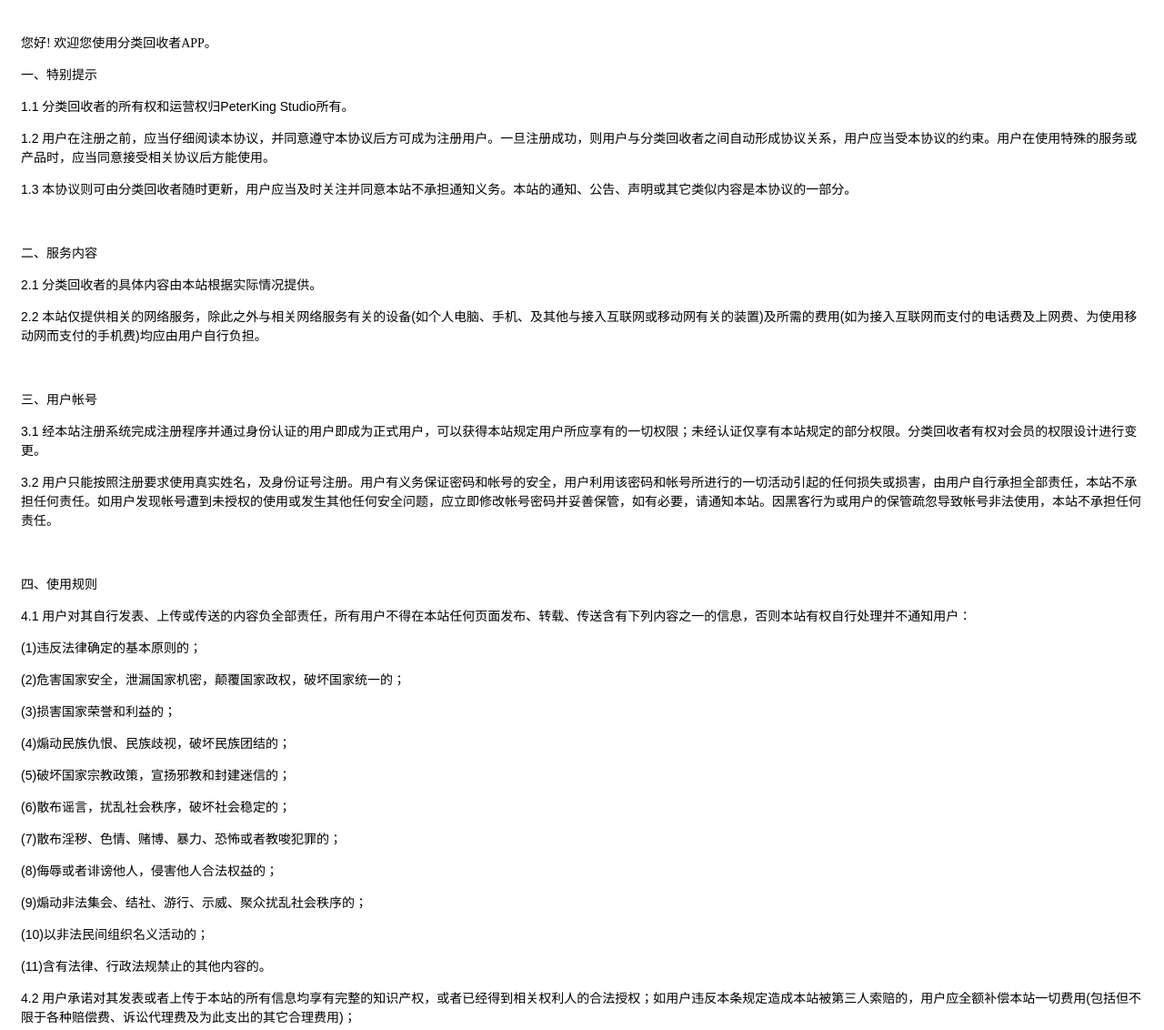
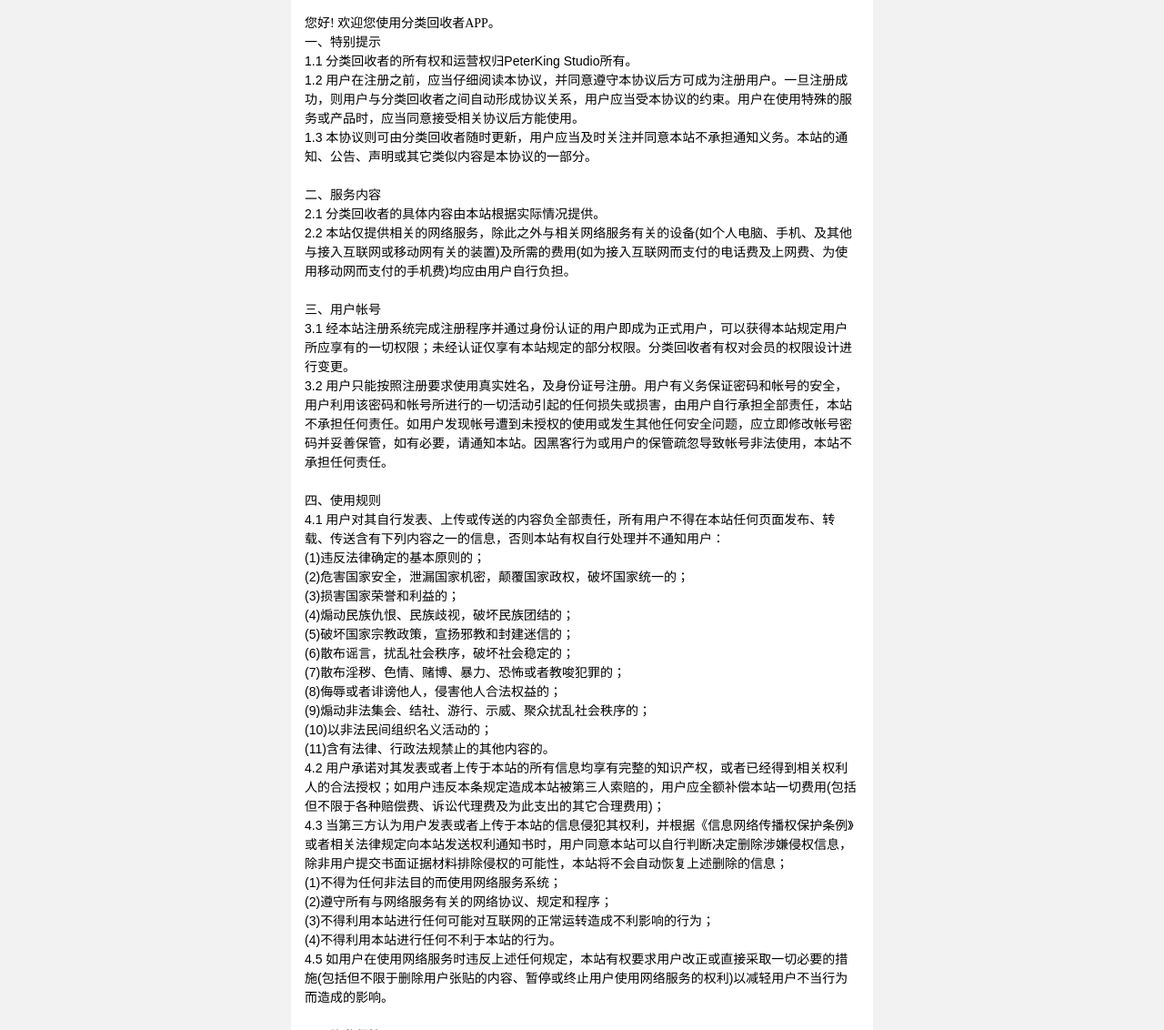
Before and after one commit to a735163935/recycle, a plain HTML site: page docs/privacy.html in a window 1280 px wide. Shown: the top 1132 px of the page at 91% size. Drawn offline with Linux system fonts and the light colour scheme; the site is published under a folder, as on GitHub Pages, so addresses that start at the root find nothing.

Commit message:
调整目录结构

```diff
--- a/docs/privacy.html
+++ b/docs/privacy.html
@@ -7,8 +7,8 @@
     <meta name="format-detection" content="email=no"/>
     <meta http-equiv="X-UA-Compatible" content="IE=edge">
     <title> 回收者使用与隐私协议 </title>
-    <link rel="stylesheet" type="text/css" href="/assets/mobile/common/base.css"/>
-    <script src="/assets/vendor/jquery/jquery-1.12.4.min.js" type="text/javascript" charset="utf-8"></script>
+    <link rel="stylesheet" type="text/css" href="./css/base.css"/>
+    <script src="./js/jquery-1.12.4.min.js" type="text/javascript" charset="utf-8"></script>
     <style>
         .content {
             line-height: 1.5;
```
Also changed, not shown: docs/css/base.css (renamed from docs/assets/mobile/common/base.css), docs/js/jquery-1.12.4.min.js (renamed from docs/assets/vendor/jquery/jquery-1.12.4.min.js).
